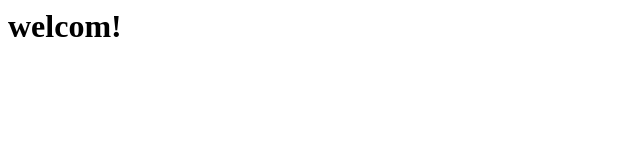
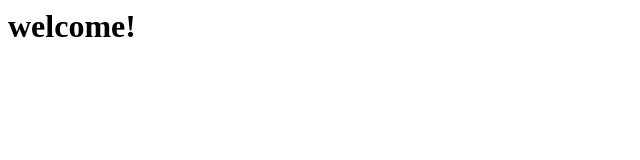
Before and after one commit to x-humanoid-artvip/x-humanoid-artvip.github.io, a plain HTML site: page index.html in a window 1280 px wide. Shown: the full height of the page, 0-640 px from the left. Drawn offline with Linux system fonts and the light colour scheme.

Commit message:
Update index.html

```diff
--- a/index.html
+++ b/index.html
@@ -1 +1 @@
-<h1>welcom!</h1>
+<h1>welcome!</h1>
```
